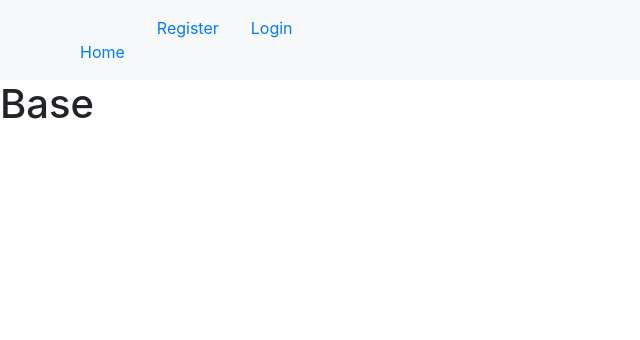
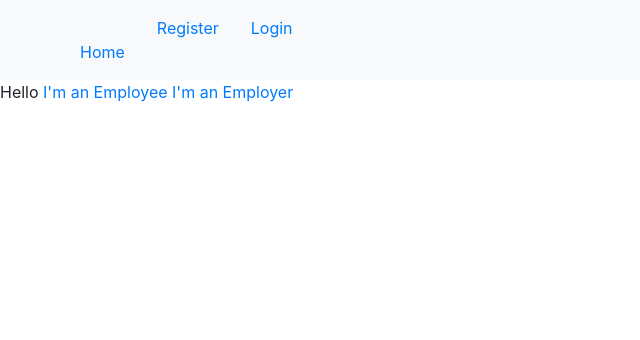
Before and after one commit to pratishrai/Swype, a Django app: page / in a window 1280 px wide. Shown: the top 340 px of the page, without its empty margins (0-640 px from the left). Run offline with Django 3.2, Linux system fonts and the light colour scheme; some libraries are stand-ins or nearby versions.

Commit message:
profiles

```diff
--- a/Swype/urls.py
+++ b/Swype/urls.py
@@ -16,10 +16,8 @@ Including another URLconf
 from django.contrib import admin
 from django.urls import path, include
 
-from profiles import views
-
 urlpatterns = [
     path('admin/', admin.site.urls),
-    path('', views.index, name="index"),
-    path('accounts/', include('users.urls'))
+    path('', include('profiles.urls')),
+    path('accounts/', include('users.urls')),
 ]
--- /dev/null
+++ b/profiles/urls.py
@@ -0,0 +1,9 @@
+from django.urls import path
+from . import views
+
+
+urlpatterns = [
+    path('', views.index, name='index'),
+    path('profile/employee/', views.employee, name='employee'),
+    path('profile/employer/', views.employer, name='employer'),
+]
--- a/profiles/views.py
+++ b/profiles/views.py
@@ -2,6 +2,15 @@ from django.shortcuts import render
 from django.http import HttpResponse
 # Create your views here.
 
+
 # Index Function
 def index(request):
-    return render(request,'index.html')
+    return render(request, 'index.html')
+
+
+def employee(request):
+    return render(request, 'employee.html')
+
+
+def employer(request):
+    return render(request, 'employer.html')
--- a/templates/base.html
+++ b/templates/base.html
@@ -72,20 +72,3 @@
 </body>
 </html>
 <!doctype html>
-
-<html lang="en">
-<head>
-  <meta charset="utf-8">
-
-  <title>Title</title>
-  <meta name="description" content="Find Employees">
-
-  <link rel="stylesheet" href="">
-
-</head>
-
-<body>
-    <h1>Base</h1>
-  <script></script>
-</body>
-</html>
--- a/templates/index.html
+++ b/templates/index.html
@@ -1,5 +1,6 @@
 {% extends 'base.html' %}
 {% load static %}
+{% block content %}
 <html lang="en">
 <head>
     <meta charset="UTF-8">
@@ -10,5 +11,9 @@
 </head>
 <body>
         Hello
+<a href="/profile/employee">I'm an Employee</a>
+<a href="/profile/employer">I'm an Employer</a>
+
 </body>
 </html>
+{% endblock %}
```
Also changed, not shown: templates/employee.html (added, +10 -0 lines), templates/employer.html (added, +10 -0 lines), profiles/utils.py (line endings or trailing spaces).
